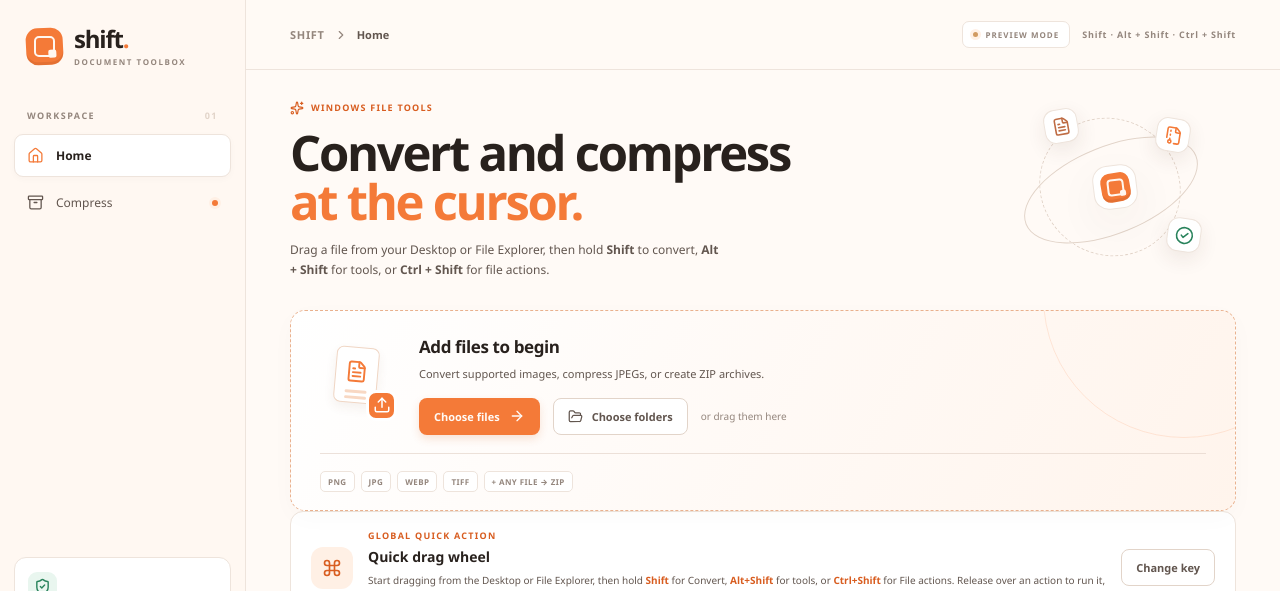
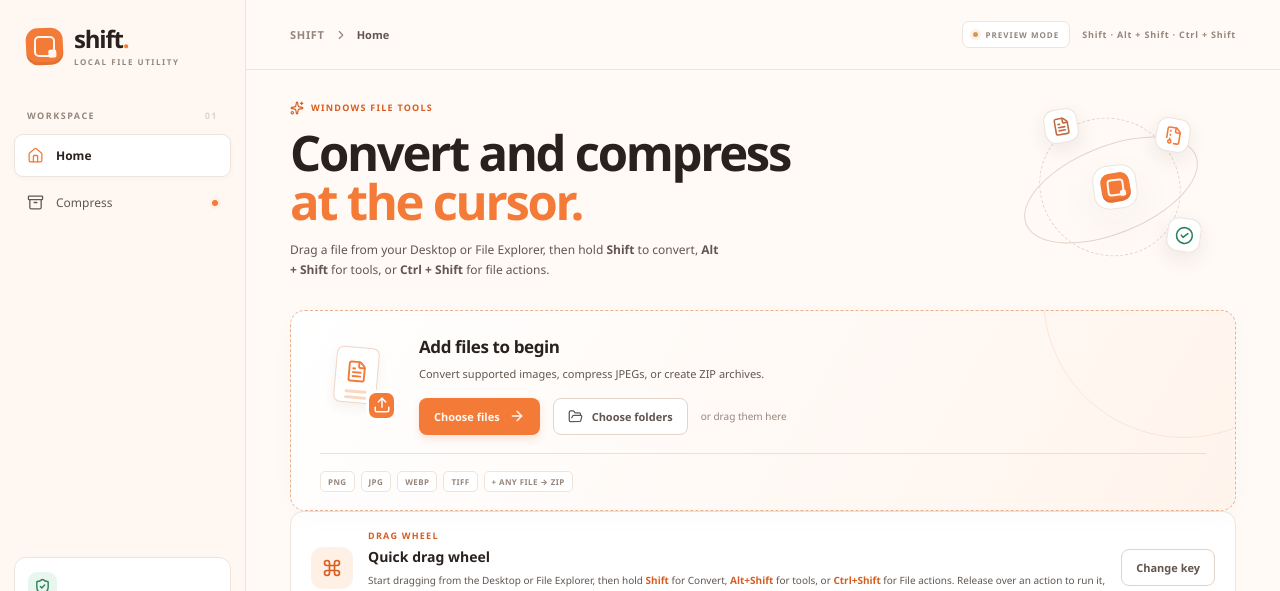
Before and after one commit to yesu166/SHIFT, a React (Vite) app: page / in a window 1280 px wide. Shown: the top 591 px of the page. Built offline with nearby package versions, Linux system fonts and the light colour scheme.

Commit message:
copy: align app labels with Windows file operations

```diff
--- a/src/App.tsx
+++ b/src/App.tsx
@@ -248,7 +248,7 @@
   return <div className="app-shell">
     <aside className="sidebar">
       <button className="brand-lockup" type="button" onClick={() => setPage("home")} aria-label="SHIFT home">
-        <span className="brand-mark"><span /></span><span className="brand-name">shift<span>.</span><small>DOCUMENT TOOLBOX</small></span>
+        <span className="brand-mark"><span /></span><span className="brand-name">shift<span>.</span><small>LOCAL FILE UTILITY</small></span>
       </button>
       <div className="workspace-label">WORKSPACE <span>01</span></div>
       <nav className="primary-nav" aria-label="Main navigation">
@@ -285,7 +285,7 @@
         <section className="wheel-instructions-card">
           <div className="wheel-instructions-icon"><Command size={20} /></div>
           <div className="wheel-instructions-copy">
-            <span className="eyebrow">GLOBAL QUICK ACTION</span>
+            <span className="eyebrow">DRAG WHEEL</span>
             <h2>Quick drag wheel</h2>
             <p>Start dragging from the Desktop or File Explorer, then hold <strong>Shift</strong> for Convert, <strong>Alt+Shift</strong> for tools, or <strong>Ctrl+Shift</strong> for File actions. Release over an action to run it, or press Escape to cancel.</p>
           </div>
```
